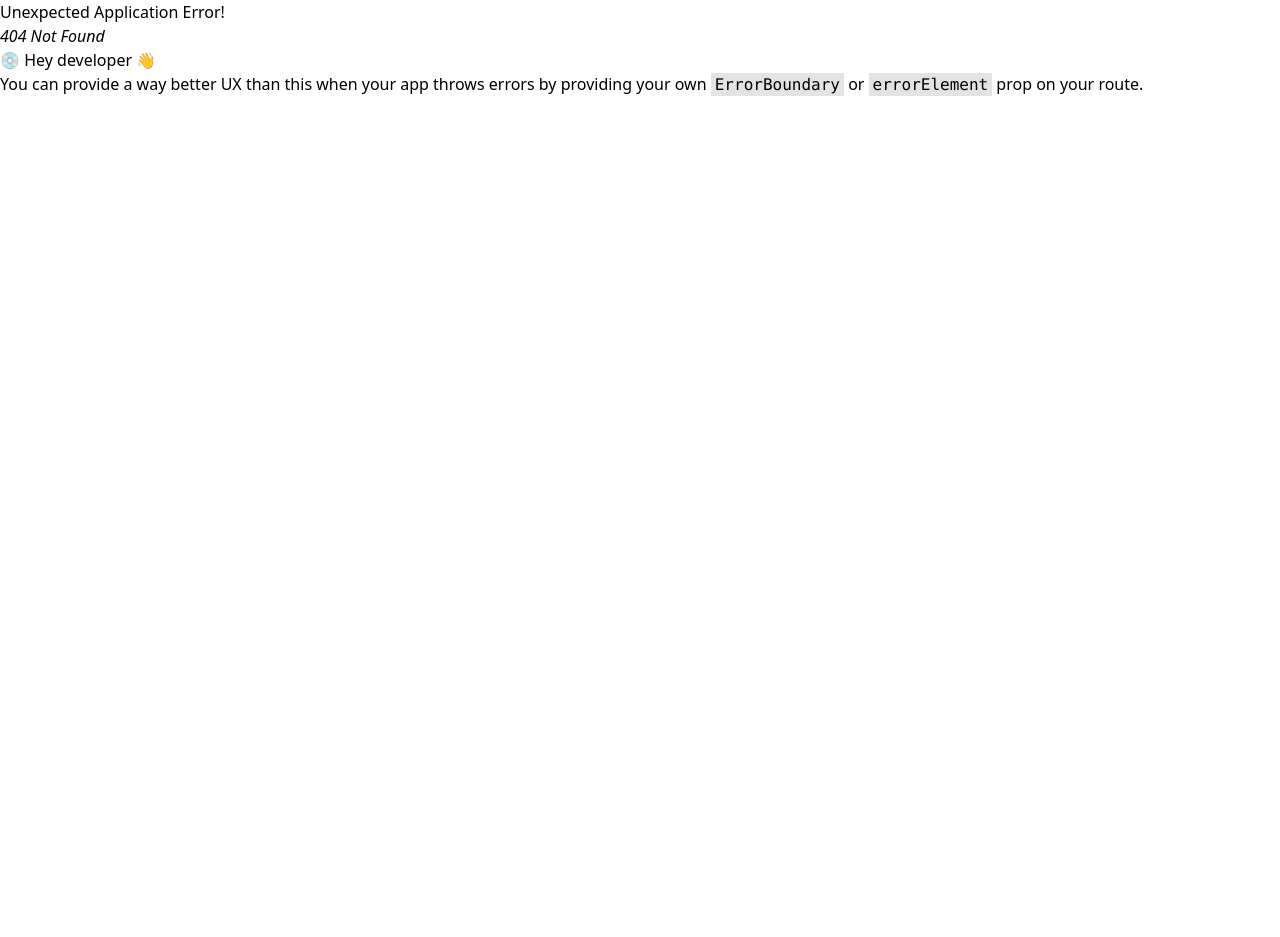
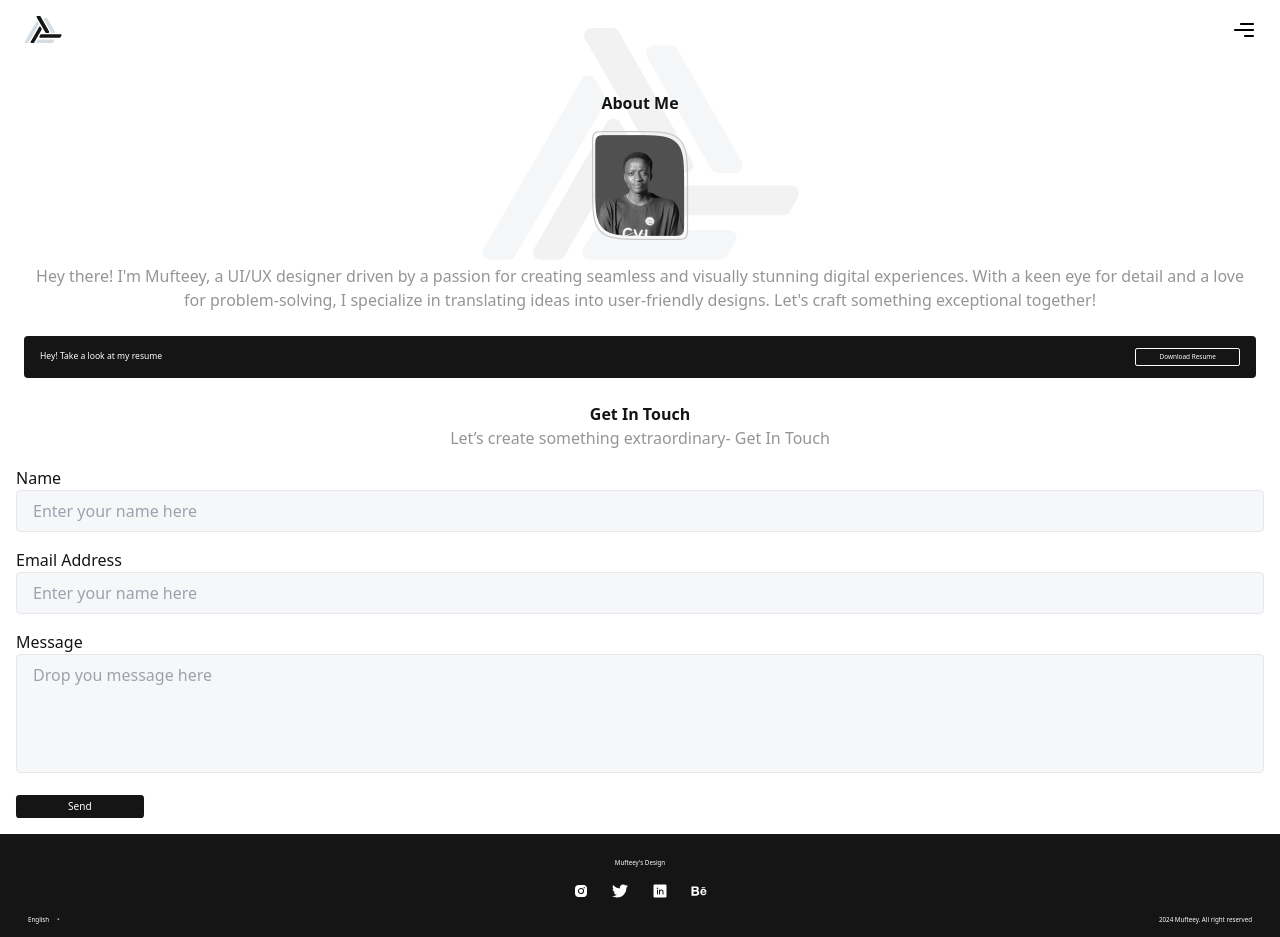
Before and after one commit to mmustaphak/ui-ux-portfolio, a React (Vite) app: page /about in a window 1280 px wide. Before the commit this address had no page. Before the commit the page ends 800 px from the top, so only its background shows below. Built offline with nearby package versions, Linux system fonts and the light colour scheme.

Commit message:
Added the about route

```diff
--- a/src/components/Header.jsx
+++ b/src/components/Header.jsx
@@ -25,7 +25,7 @@ export default function Header() {
                 </button>
             </nav>
 
-            <nav className={`${isHamburger && "hidden"} fixed top-0 p-[30px] flex flex-col items-center w-full h-lvh bg-white`}>
+            <nav className={`${isHamburger === false && "hidden"} fixed top-0 p-[30px] flex flex-col items-center w-full h-lvh bg-white`}>
 
                 <button onClick={handleToggle} className="self-start">
                     <img src={close} alt="Close " />
--- a/src/main.jsx
+++ b/src/main.jsx
@@ -4,11 +4,13 @@ import { createBrowserRouter, createRoutesFromElements, Route, RouterProvider }
 import './index.css'
 import Layout from './components/Layout'
 import Index from './pages/Home'
+import About from './pages/About'
 
 const router = createBrowserRouter(
   createRoutesFromElements(
     <Route path='/' element={<Layout />}>
         <Route index element={<Index />}/>
+        <Route path="about" element={<About />}/>
     </Route>
   )
 )
--- /dev/null
+++ b/src/pages/About.jsx
@@ -0,0 +1,13 @@
+import Resume from "../components/Resume"
+import mufteey from "../assets/mufteey.png"
+
+export default function About() {
+  return (
+    <section className="pt-8 px-6 pb-6">
+        <h1 className="font-semibold text-black">About Me</h1>
+        <img className="mx-auto pt-4" src={mufteey} alt="Mustapha Danladi" />
+        <p className="mt-6">Hey there! I&apos;m Mufteey, a UI/UX designer driven by a passion for creating seamless and visually stunning digital experiences. With a keen eye for detail and a love for problem-solving, I specialize in translating ideas into user-friendly designs. Let&apos;s craft something exceptional together!</p>
+        <Resume />
+    </section>
+  )
+}
```
Also changed, not shown: src/assets/mufteey.png (added).
